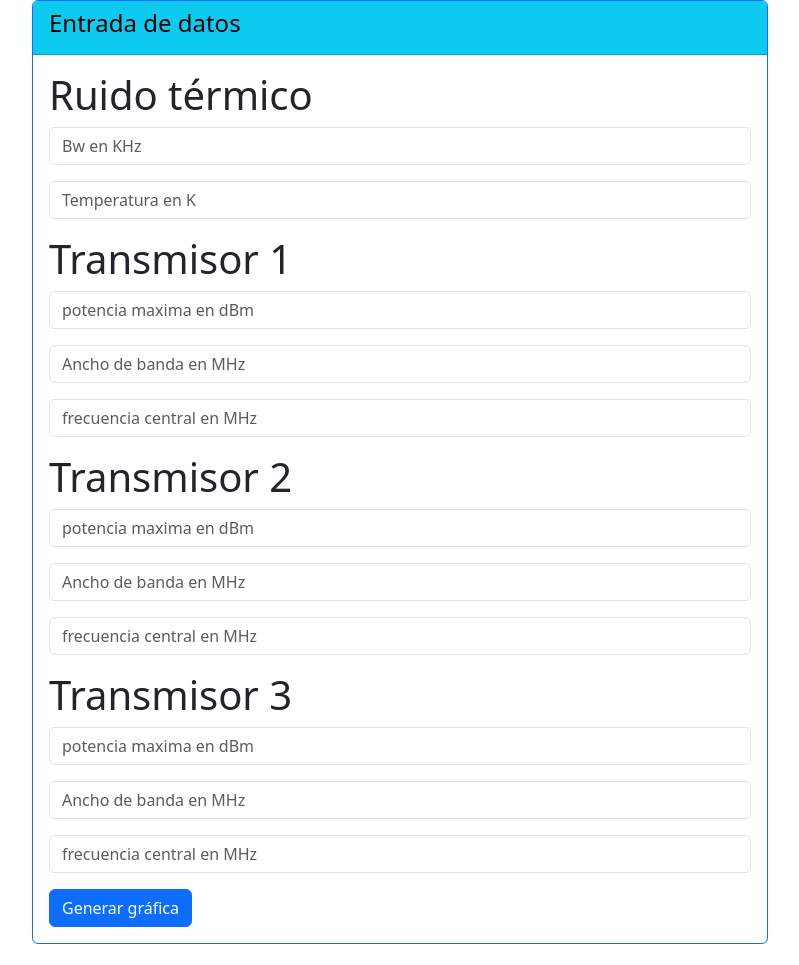
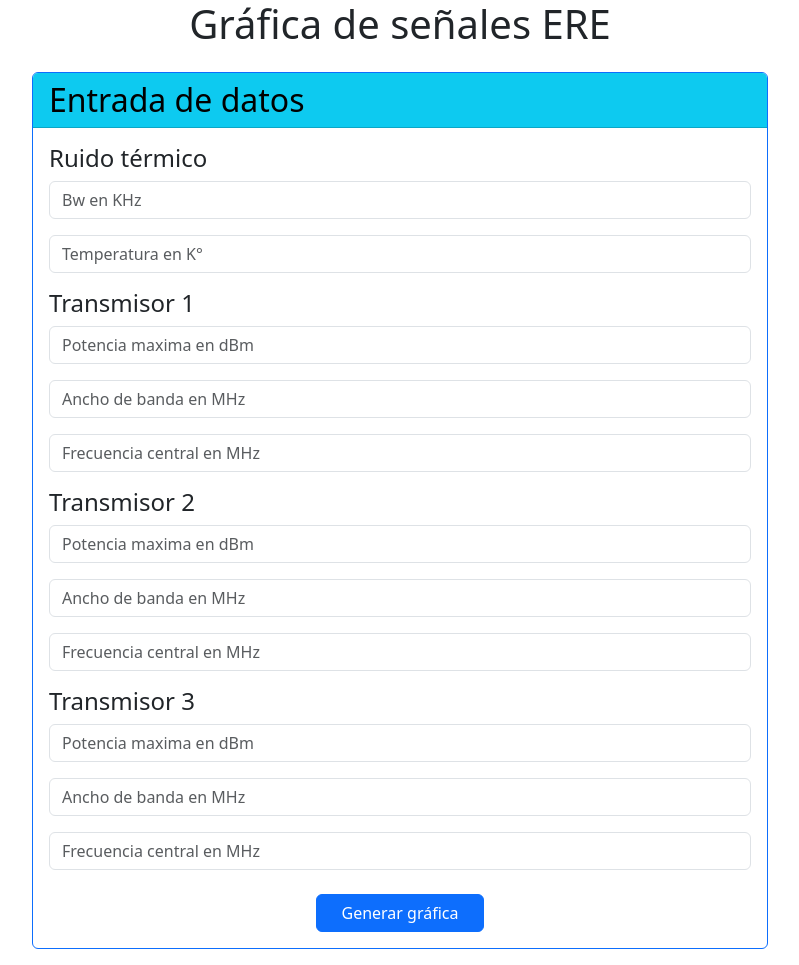
Before and after one commit to CristianDAvella/web_espectro, a Flask app: page / in a window 1280 px wide. Shown: the whole page, without its empty margins (240-1039 px from the left). Before the commit the page ends 944 px from the top, so only its background shows below. Run offline with Flask 3, Linux system fonts and the light colour scheme.

Commit message:
Cambios esteticos minimos

```diff
--- a/app.py
+++ b/app.py
@@ -91,5 +91,11 @@ def generar_grafica():
     plt.legend()
     plt.tight_layout()
     plt.show()
+
+# Endpoint para cuando se genere un error
+# @app.errorhandler(404)
+# def not_found_endpoint(error):
+#     return redirect('index.html')
+
 if __name__ == '__main__':
     app.run(debug=True)
--- a/templates/index.html
+++ b/templates/index.html
@@ -6,61 +6,66 @@
     <meta name="viewport" content="width=device-width, initial-scale=1">
     <link href="https://cdn.jsdelivr.net/npm/bootstrap@5.3.6/dist/css/bootstrap.min.css" rel="stylesheet"
         integrity="sha384-4Q6Gf2aSP4eDXB8Miphtr37CMZZQ5oXLH2yaXMJ2w8e2ZtHTl7GptT4jmndRuHDT" crossorigin="anonymous">
-    <title>GestionLaboratorio</title>
+    <title>Grafica de señales</title>
 </head>
 <body>
-        <div class="container">
+    <div class="container">
+        <h1 class="text-center mb-4">Gráfica de señales ERE</h1>
         <div class="row mt-6 justify-content-center">
             <div class="col-md-8">
                 <div class="card border-primary mb-3">
                     <div class="card-header text-bg-info">
-                        <h4>Entrada de datos</h4>
+                        <h2 class="mb-0">Entrada de datos</h2>
                     </div>
                     <div class="card-body">
                     <form method="get" action="/generar_grafica">
-                        <h1>Ruido térmico</h1>
+                        <h4>Ruido térmico</h4>
                         <div class="mb-3">
                             <input type="number" name="Bw" class="form-control" placeholder="Bw en KHz" required>
                         </div>
                         <div class="mb-3">
-                            <input type="number" name="temperatura" class="form-control" placeholder="Temperatura en K" required>
+                            <input type="number" name="temperatura" class="form-control" placeholder="Temperatura en K°" required>
                         </div>
 
-                        <!-- Transmisor 1 -->
-                    <h1>Transmisor 1</h1>
+                    <!-- Transmisor 1 -->
+                    <h4>Transmisor 1</h4>
                     <div class="mb-3">
-                        <input type="number" name="p_max0" class="form-control" placeholder="potencia maxima en dBm" required>
+                        <input type="number" name="p_max0" class="form-control" placeholder="Potencia maxima en dBm" required>
                     </div>
                     <div class="mb-3">
                         <input type="number" name="bw0" class="form-control" placeholder="Ancho de banda en MHz" required>
                     </div>
                     <div class="mb-3">
-                        <input type="number" name="fc0" class="form-control" placeholder="frecuencia central en MHz" required>
+                        <input type="number" name="fc0" class="form-control" placeholder="Frecuencia central en MHz" required>
                     </div>
 
-                    <h1>Transmisor 2</h1>
+                    <h4>Transmisor 2</h4>
                     <div class="mb-3">
-                        <input type="number" name="p_max1" class="form-control" placeholder="potencia maxima en dBm" required>
+                        <input type="number" name="p_max1" class="form-control" placeholder="Potencia maxima en dBm" required>
                     </div>
                     <div class="mb-3">
                         <input type="number" name="bw1" class="form-control" placeholder="Ancho de banda en MHz" required>
                     </div>
                     <div class="mb-3">
-                        <input type="number" name="fc1" class="form-control" placeholder="frecuencia central en MHz" required>
+                        <input type="number" name="fc1" class="form-control" placeholder="Frecuencia central en MHz" required>
                     </div>
 
-                    <h1>Transmisor 3</h1>
+                    <h4>Transmisor 3</h4>
                     <div class="mb-3">
-                        <input type="number" name="p_max2" class="form-control" placeholder="potencia maxima en dBm" required>
+                        <input type="number" name="p_max2" class="form-control" placeholder="Potencia maxima en dBm" required>
                     </div>
                     <div class="mb-3">
                         <input type="number" name="bw2" class="form-control" placeholder="Ancho de banda en MHz" required>
                     </div>
                     <div class="mb-3">
-                        <input type="number" name="fc2" class="form-control" placeholder="frecuencia central en MHz" required>
+                        <input type="number" name="fc2" class="form-control" placeholder="Frecuencia central en MHz" required>
                     </div>
 
-                    <button type="submit" name="registrar" class="btn btn-primary">Generar gráfica</button>
+                    <div class="d-flex justify-content-center mt-4">
+                        <button type="submit" name="registrar" class="btn btn-primary px-4">Generar gráfica</button>
+                    </div>
+
+
                     </form>
                     </div>
                 </div>
```
